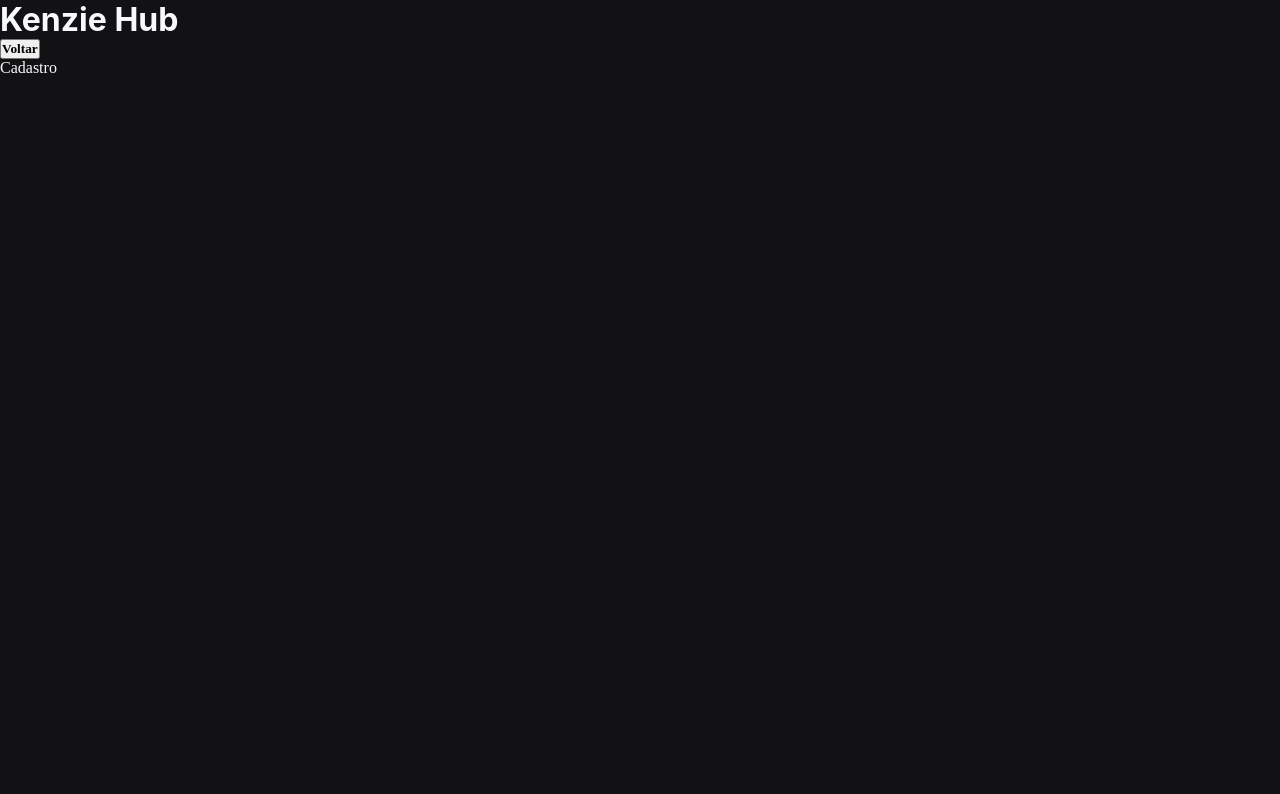
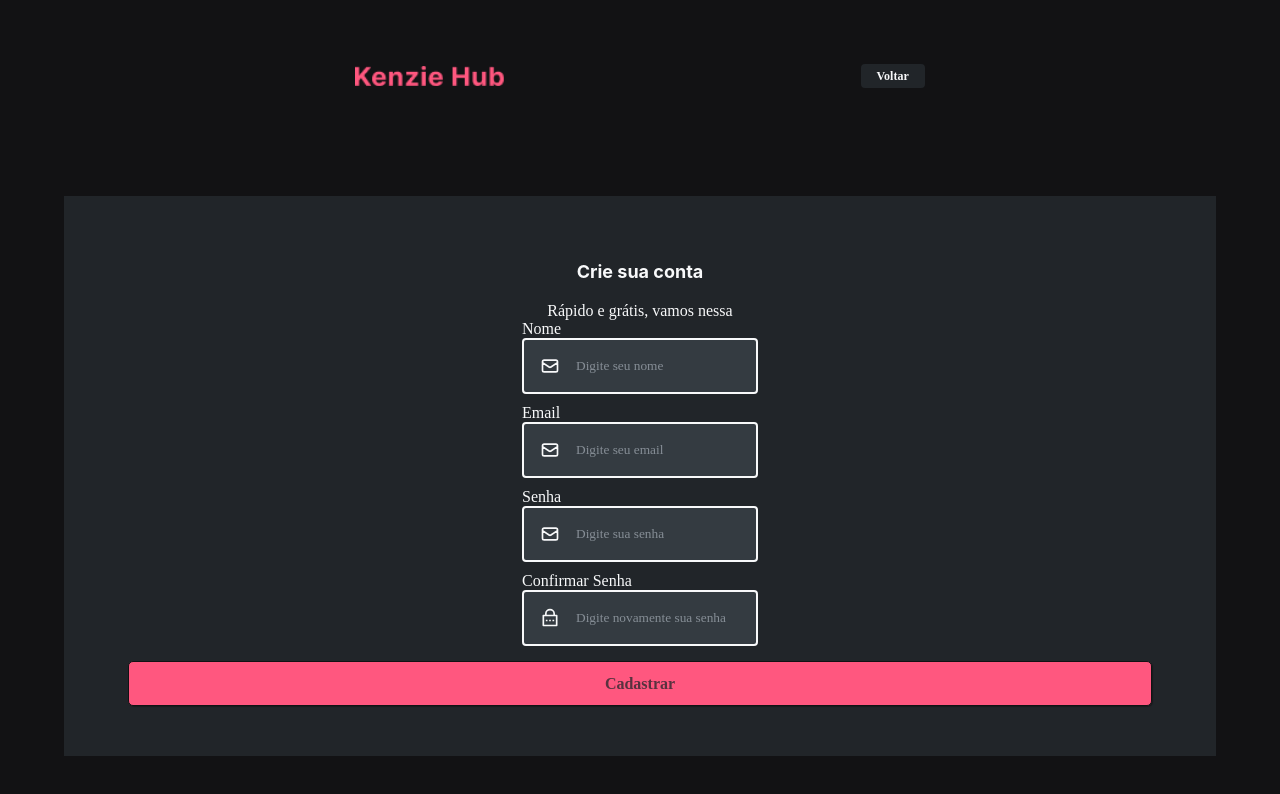
Before and after one commit to Kenzie-Academy-Brasil-Developers/react-entrega-s2-kenzie-hub-claudiamld, a React (Create React App) app: page /register in a window 1280 px wide. Shown: the top 794 px of the page. Built offline with nearby package versions, Linux system fonts and the light colour scheme.

Commit message:
Register page structure created

```diff
--- a/src/components/Header/index.jsx
+++ b/src/components/Header/index.jsx
@@ -1,9 +1,10 @@
 import { Container } from "./styles"
+import Logo from '../../assets/Logo.png'
 
 const Header = () => {
     return(
         <Container>
-            <h1>Kenzie Hub</h1>
+            <img src={Logo} alt="logo-kenzie"></img>
             <button>Voltar</button>
         </Container>
     )
--- a/src/components/Header/styles.js
+++ b/src/components/Header/styles.js
@@ -1,5 +1,19 @@
 import styled from 'styled-components';
 
 export const Container = styled.div`
+    width: 100vw;
+    height: 4rem;
+    display: flex;
+    justify-content: space-evenly;
+    align-items: center;
 
+    button{
+        background-color: var(--darkgrey);
+        font-size: 12px;
+        color: var(--vanilla);
+        border-radius: 4px;
+        border: none;
+        width: 4rem;
+        height: 1.5rem;
+    }
 `
--- a/src/pages/Register/index.jsx
+++ b/src/pages/Register/index.jsx
@@ -1,11 +1,71 @@
 import Header from "../../components/Header"
+import {Container} from './styles'
+import {HiOutlineMail} from 'react-icons/hi'
+import {RiLockPasswordLine} from 'react-icons/ri'
+import Input from '../../components/Input'
+import { useForm } from 'react-hook-form'
+import * as yup from 'yup';
+import {yupResolver} from '@hookform/resolvers/yup';
+import Button from '../../components/Button'
 
 const Register = () => {
+
+    const schema = yup.object().shape({
+        name: yup.string().required("Campo obrigatório"),
+        email: yup.string().email("Email inválido!").required("Campo obrigatório!"),
+        password: yup.string().required("Campo obrigatório!"),
+        confirmPassword: yup.string().oneOf([yup.ref("password")], "Senhas não correspondentes!").required("Campo obrigatório!")
+    })
+
+    const {register, handleSubmit, formState:{errors}, } = useForm({
+        resolver: yupResolver(schema)
+    })
+
+    const onSubmitFunction = (data) => {
+        console.log(data)
+    }
+
     return(
-        <div>
+        <Container>
             <Header />
-            Cadastro
-        </div>
+            <form onSubmit={handleSubmit(onSubmitFunction)}>
+                <h1>Crie sua conta</h1>
+                <p>Rápido e grátis, vamos nessa</p>
+                <Input
+                    register={register}
+                    name="name"
+                    icon={HiOutlineMail}
+                    label="Nome"
+                    placeholder='Digite seu nome'
+                    error={errors.name?.message}
+                />
+                <Input
+                    register={register}
+                    name="email"
+                    icon={HiOutlineMail}
+                    label="Email"
+                    placeholder='Digite seu email'
+                    error={errors.email?.message}
+                />
+                <Input
+                    register={register}
+                    name="password"
+                    icon={HiOutlineMail}
+                    label="Senha"
+                    placeholder='Digite sua senha'
+                    error={errors.password?.message}
+                />
+                <Input
+                    register={register}
+                    name="passwordConfirm"
+                    icon={RiLockPasswordLine}
+                    label="Confirmar Senha"
+                    placeholder='Digite novamente sua senha'
+                    error={errors.passwordConfirm?.message}
+                />
+                <Button color="var(--violet)" backgroundColor="var(--pink)">Cadastrar</Button>
+            </form>
+        </Container>
     )
 }
 export default Register
--- /dev/null
+++ b/src/pages/Register/styles.js
@@ -0,0 +1,30 @@
+import styled from 'styled-components';
+
+export const Container = styled.div`
+    height: 100vh;
+    display: flex;
+    flex-direction: column;
+    justify-content: space-around;
+    align-items: center;
+
+    img{
+        width: 150px;
+    }
+
+    form{
+        background-color: var(--darkgrey);
+        height: 70vh;
+        width: 90vw;
+        display: flex;
+        flex-direction: column;
+        justify-content: center;
+        align-items: center;
+
+        h1{
+            font-size: 18px;
+            font-weight: 700;
+            text-align: center;
+            margin: 20px 0;
+        }
+    }
+`
```
